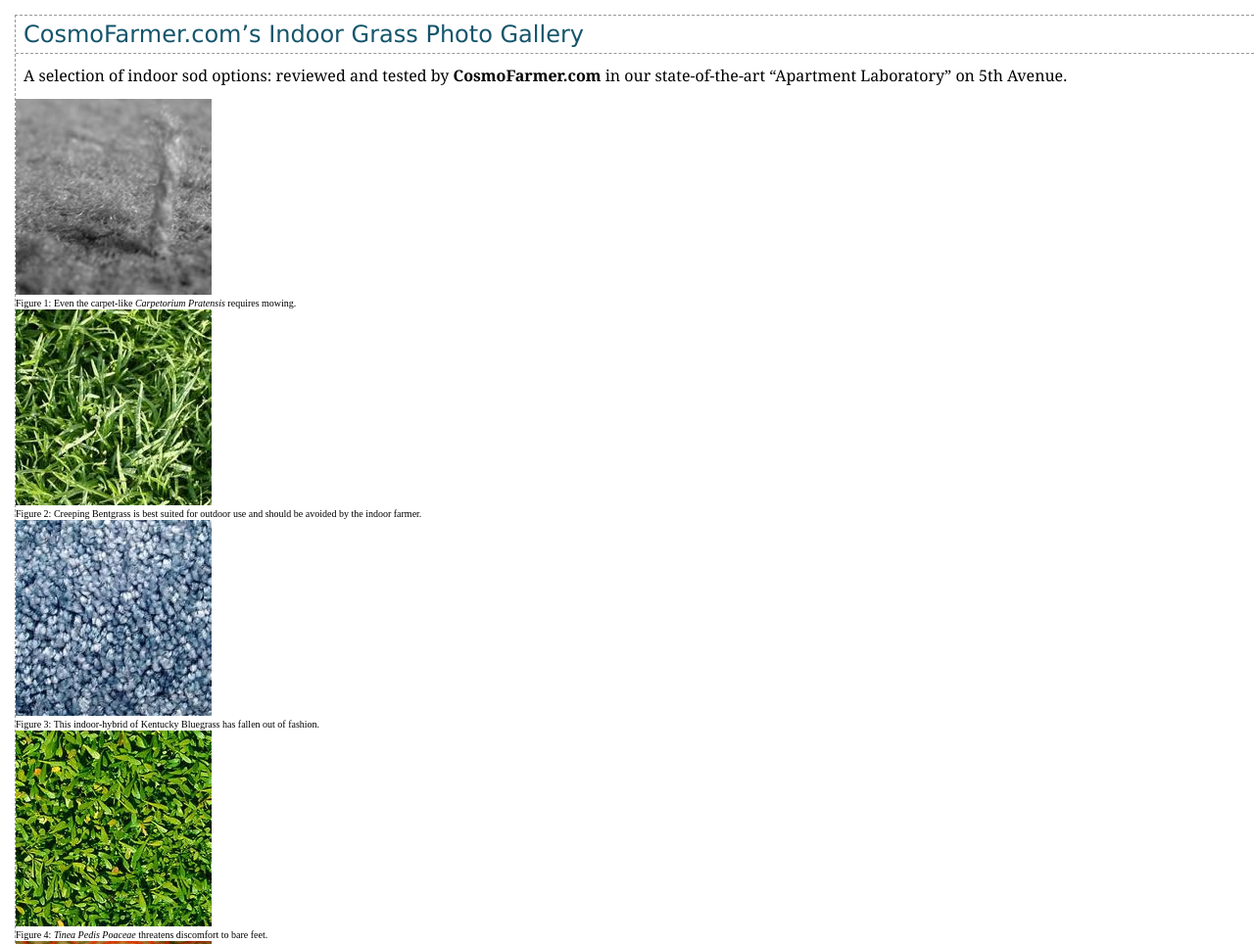
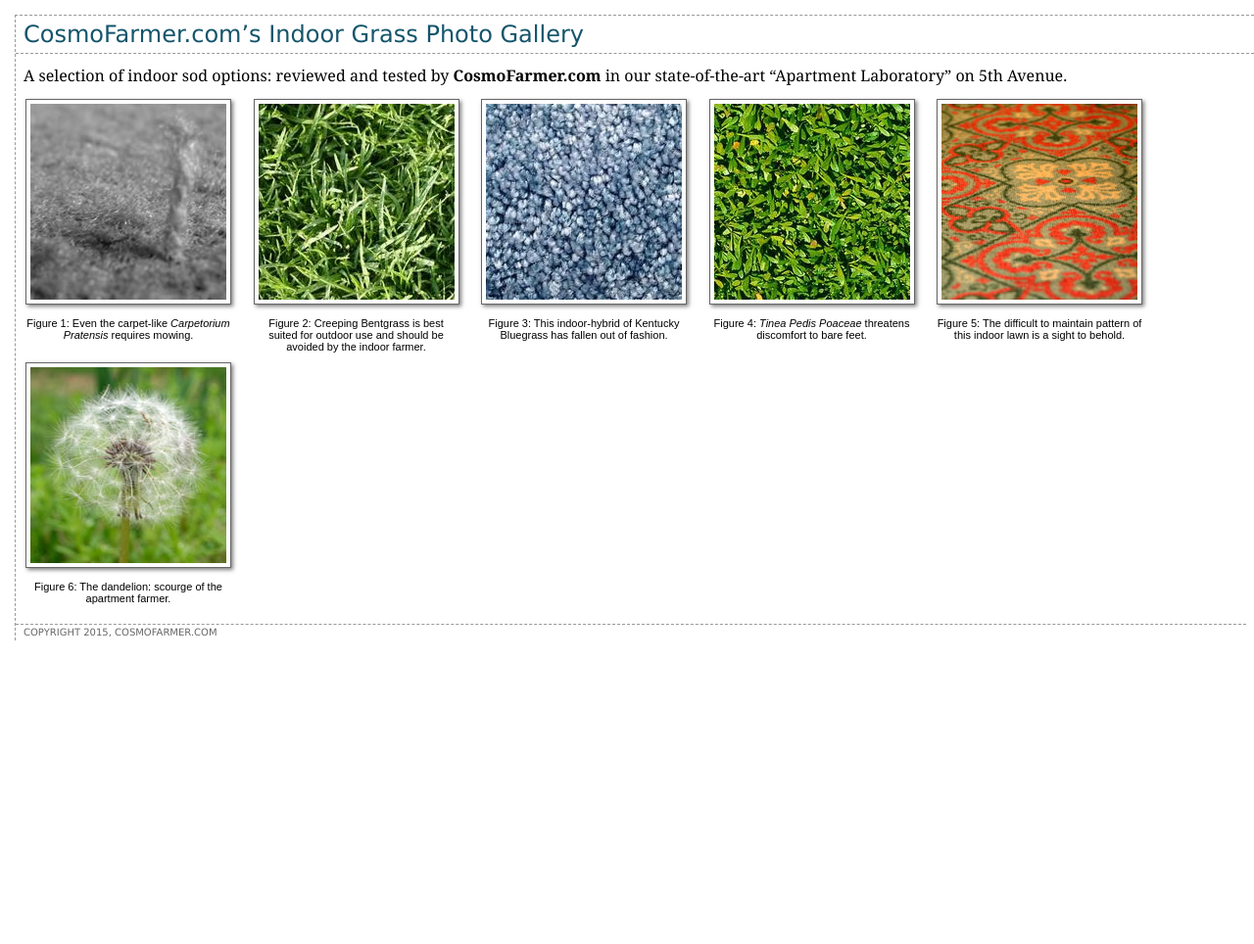
Before and after one commit to danielpaivaborges/css-aprendendo, a plain HTML site: page 08/02_gallery_ex/gallery.html in a window 1280 px wide. Shown: the top 964 px of the page at 98% size. After the commit the page ends 800 px from the top, so only its background shows below. Drawn offline with Linux system fonts and the light colour scheme.

Commit message:
terminado

```diff
--- a/08/02_gallery_ex/gallery.html
+++ b/08/02_gallery_ex/gallery.html
@@ -1,41 +1,92 @@
-<!doctype html>
+<!DOCTYPE html>
 <html>
   <head>
-<meta charset="ISO-8859-1">
+    <meta charset="ISO-8859-1" />
     <title>CosmoFarmer Gallery</title>
-<link href="styles.css" rel="stylesheet">
+    <link href="styles.css" rel="stylesheet" />
   </head>
   <body>
     <div class="content">
-  <h1>CosmoFarmer.com&#8217;s Indoor Grass Photo Gallery </h1>
-  <p class="intro">A selection of indoor sod options: reviewed and tested by <strong>CosmoFarmer.com</strong> in our state-of-the-art &#8220;Apartment Laboratory&#8221; on 5th Avenue. </p>
+      <h1>CosmoFarmer.com&#8217;s Indoor Grass Photo Gallery</h1>
+      <p class="intro">
+        A selection of indoor sod options: reviewed and tested by
+        <strong>CosmoFarmer.com</strong> in our state-of-the-art
+        &#8220;Apartment Laboratory&#8221; on 5th Avenue.
+      </p>
       <div class="gallery">
         <figure>
-       <img src="../images/carpet.jpg" alt="Carpet Grass" width="200" height="200">
-      <figcaption>Figure 1: Even the carpet-like <em>Carpetorium Pratensis</em> requires mowing.</figcaption>
+          <img
+            src="../images/carpet.jpg"
+            alt="Carpet Grass"
+            width="200"
+            height="200"
+          />
+          <figcaption>
+            Figure 1: Even the carpet-like
+            <em>Carpetorium Pratensis</em> requires mowing.
+          </figcaption>
         </figure>
         <figure>
-       <img src="../images/grass.jpg" alt="Bentgrass" width="200" height="200">
-      <figcaption>Figure 2: Creeping Bentgrass is best suited for outdoor use and should be avoided by the indoor farmer.</figcaption>
+          <img
+            src="../images/grass.jpg"
+            alt="Bentgrass"
+            width="200"
+            height="200"
+          />
+          <figcaption>
+            Figure 2: Creeping Bentgrass is best suited for outdoor use and
+            should be avoided by the indoor farmer.
+          </figcaption>
         </figure>
         <figure>
-       <img src="../images/bluegrass.jpg" alt="Bluegrass" width="200" height="200">
-      <figcaption>Figure 3: This indoor-hybrid of Kentucky Bluegrass has fallen out of fashion. </figcaption>
+          <img
+            src="../images/bluegrass.jpg"
+            alt="Bluegrass"
+            width="200"
+            height="200"
+          />
+          <figcaption>
+            Figure 3: This indoor-hybrid of Kentucky Bluegrass has fallen out of
+            fashion.
+          </figcaption>
         </figure>
         <figure>
-       <img src="../images/leaves.jpg" alt="Leaves" width="200" height="200">
-      <figcaption>Figure 4: <em>Tinea Pedis Poaceae</em> threatens discomfort to bare feet. </figcaption>
+          <img
+            src="../images/leaves.jpg"
+            alt="Leaves"
+            width="200"
+            height="200"
+          />
+          <figcaption>
+            Figure 4: <em>Tinea Pedis Poaceae</em> threatens discomfort to bare
+            feet.
+          </figcaption>
         </figure>
         <figure>
-       <img src="../images/pattern.jpg" alt="Pattern Grass" width="200" height="200">
-      <figcaption>Figure 5: The difficult to maintain pattern of this indoor lawn is a sight to behold. </figcaption>
+          <img
+            src="../images/pattern.jpg"
+            alt="Pattern Grass"
+            width="200"
+            height="200"
+          />
+          <figcaption>
+            Figure 5: The difficult to maintain pattern of this indoor lawn is a
+            sight to behold.
+          </figcaption>
         </figure>
         <figure>
-       <img src="../images/dandelion.jpg" alt="Dandelion" width="200" height="200">
-      <figcaption>Figure 6: The dandelion: scourge of the apartment farmer. </figcaption>
+          <img
+            src="../images/dandelion.jpg"
+            alt="Dandelion"
+            width="200"
+            height="200"
+          />
+          <figcaption>
+            Figure 6: The dandelion: scourge of the apartment farmer.
+          </figcaption>
         </figure>
       </div>
-  <p class="copyright">Copyright 2015, CosmoFarmer.com </p>
+      <p class="copyright">Copyright 2015, CosmoFarmer.com</p>
     </div>
   </body>
 </html>
--- a/08/02_gallery_ex/styles.css
+++ b/08/02_gallery_ex/styles.css
@@ -73,3 +73,23 @@ p {
 	border-top: 1px dashed #999;
 	clear: both;
 }
+
+	figure img {
+		border: 1px solid #666;
+		background-color: #fff;
+		padding: 4px;
+		box-shadow: 2px 2px 4px rgba(0,0,0,0.5);
+	}
+
+	figcaption {
+		font: 1.1em Arial, Helvetica, sans-serif;
+		text-align: center;
+		margin: 10px 0 0 0;
+	}
+
+	figure {
+		width: 210px;
+		margin: 0 10px 10px 10px;
+		display: inline-block;
+		vertical-align: top;
+	}
```
Lines whose indentation alone changed are shown as unchanged.
